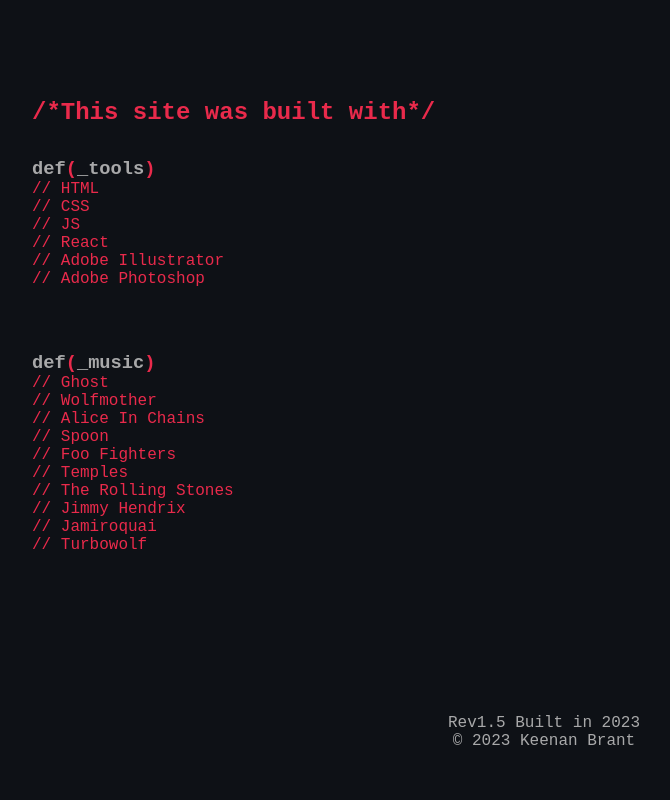
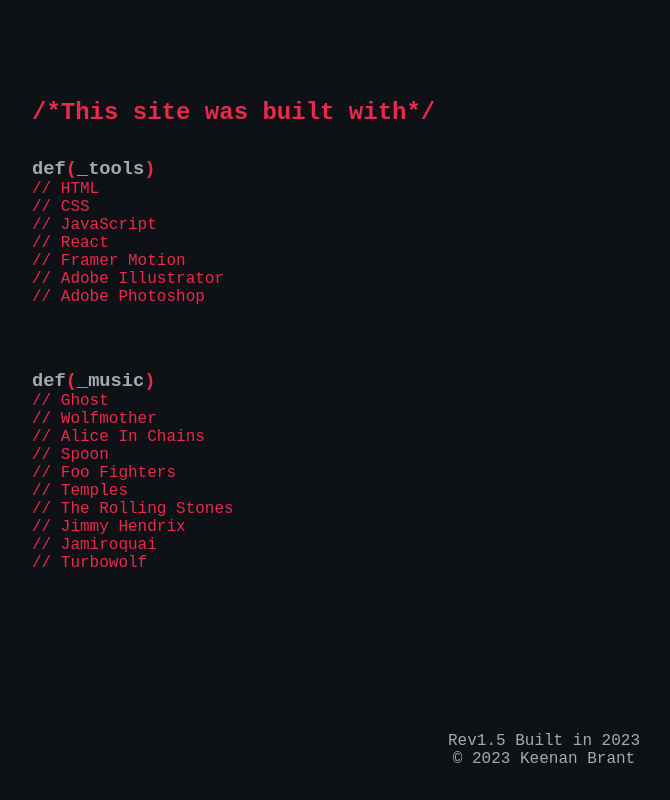
Before and after one commit to The-Nightman/Portfolio, a React (Vite) app: page / in a window 1280 px wide. Shown: the part 2751-3551 px from the top of the page, without its empty margins (96-766 px from the left). Built offline with nearby package versions, Linux system fonts and the light colour scheme; the HTML template or start-up script is replaced by a standard one.

Commit message:
update madewith contents

```diff
--- a/src/components/made-with.jsx
+++ b/src/components/made-with.jsx
@@ -18,10 +18,13 @@
               <span>// CSS</span>
             </li>
             <li>
-              <span>// JS</span>
+              <span>// JavaScript</span>
             </li>
             <li>
               <span>// React</span>
+            </li>
+            <li>
+              <span>// Framer Motion</span>
             </li>
             <li>
               <span>// Adobe Illustrator</span>
```
